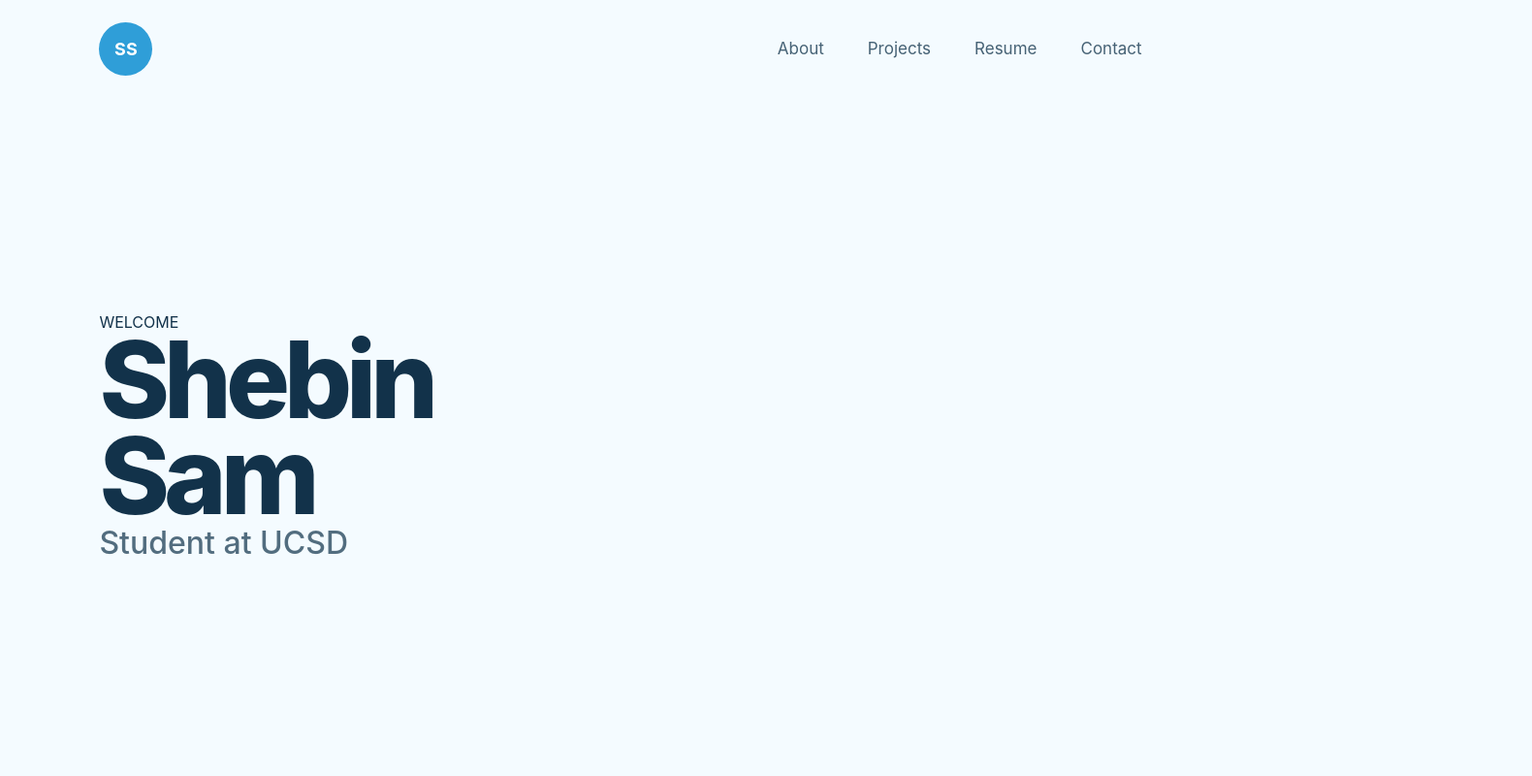
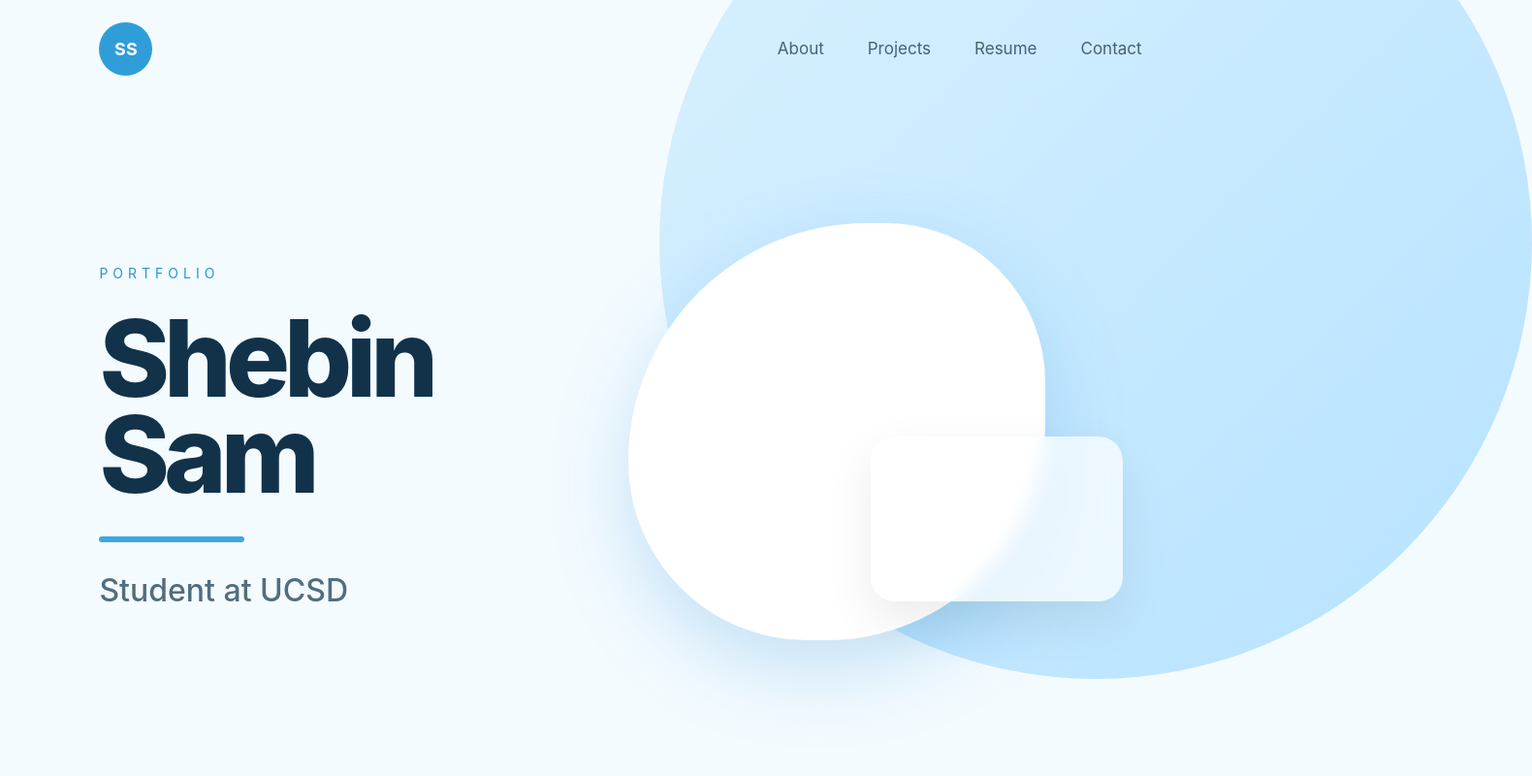
Before and after one commit to Sam-Shebin/website-, a plain HTML site: page index.html in a window 1280 px wide. Shown: the whole page at 97% size, 1580 px wide, since content can reach past the window. Drawn offline with Linux system fonts and the light colour scheme; files that its build step writes are made by us from their sources.

Commit message:
Update index.html

```diff
--- a/index.html
+++ b/index.html
@@ -3,14 +3,26 @@
 <head>
 <meta charset="UTF-8">
 <meta name="viewport" content="width=device-width, initial-scale=1.0">
+
 <title>Shebin Sam</title>
+
 <link rel="stylesheet" href="style.css">
+
 </head>
+
 
 <body>
 
+
+<div class="background"></div>
+
+
 <header>
-    <div class="logo">SS</div>
+
+<div class="logo">
+SS
+</div>
+
 
 <nav>
 <a href="#">About</a>
@@ -18,34 +30,62 @@
 <a href="#">Resume</a>
 <a href="#">Contact</a>
 </nav>
+
 </header>
 
 
-<section class="hero">
 
-    <div class="content">
+<main>
 
-        <p class="hello">WELCOME</p>
+
+<div class="hero">
+
+
+<div class="left">
+
+
+<div class="tag">
+PORTFOLIO
+</div>
+
 
 <h1>
 Shebin<br>
 Sam
 </h1>
 
-        <div class="line"></div>
+
+<div class="divider"></div>
+
 
 <h2>
 Student at UCSD
 </h2>
 
+
 </div>
 
 
-    <div class="shape">
-        <div class="circle"></div>
+
+<div class="visual">
+
+
+<div class="blob"></div>
+
+
+<div class="card">
+
 </div>
 
-</section>
+
+</div>
+
+
+
+</div>
+
+
+</main>
 
 
 </body>
```
Lines whose indentation alone changed are shown as unchanged.
